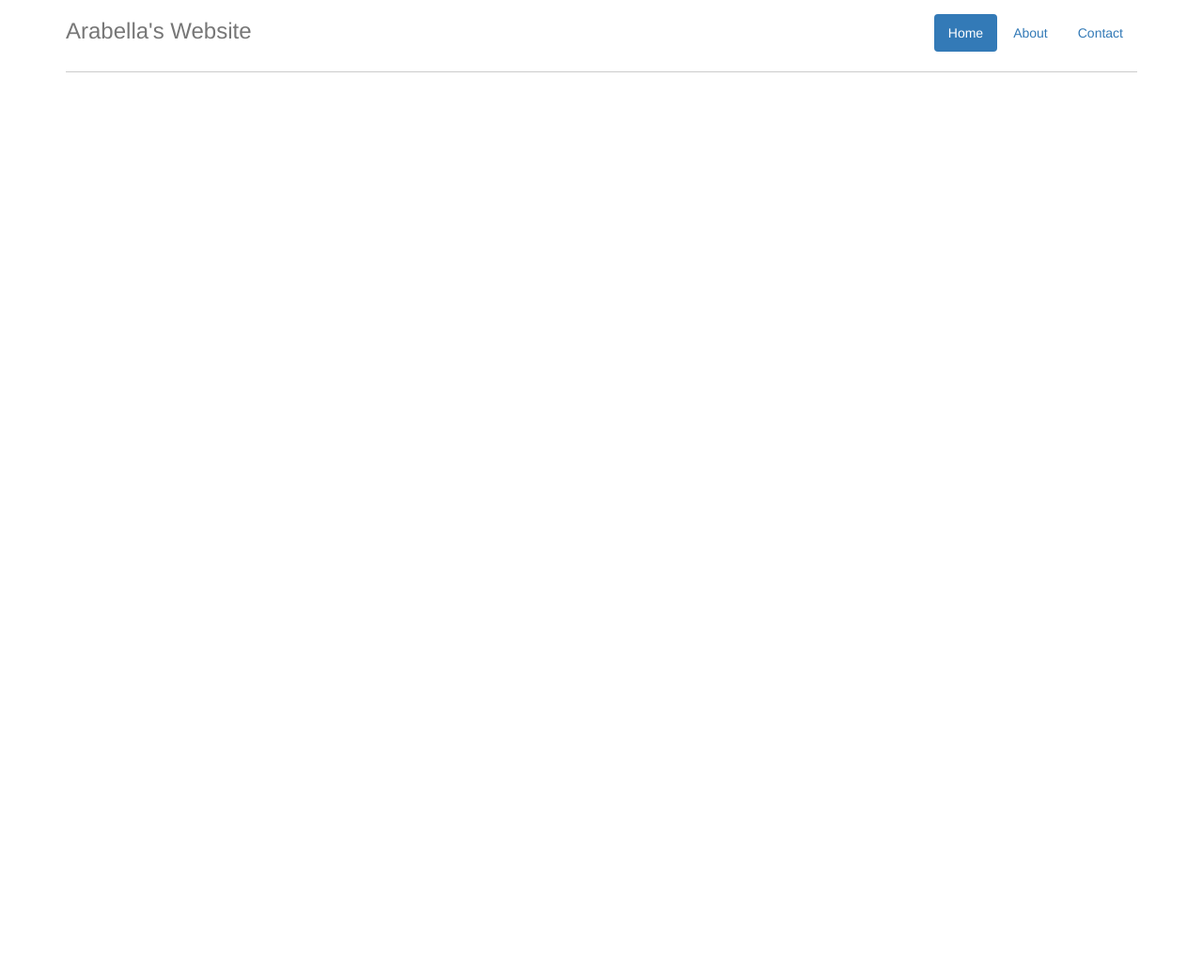
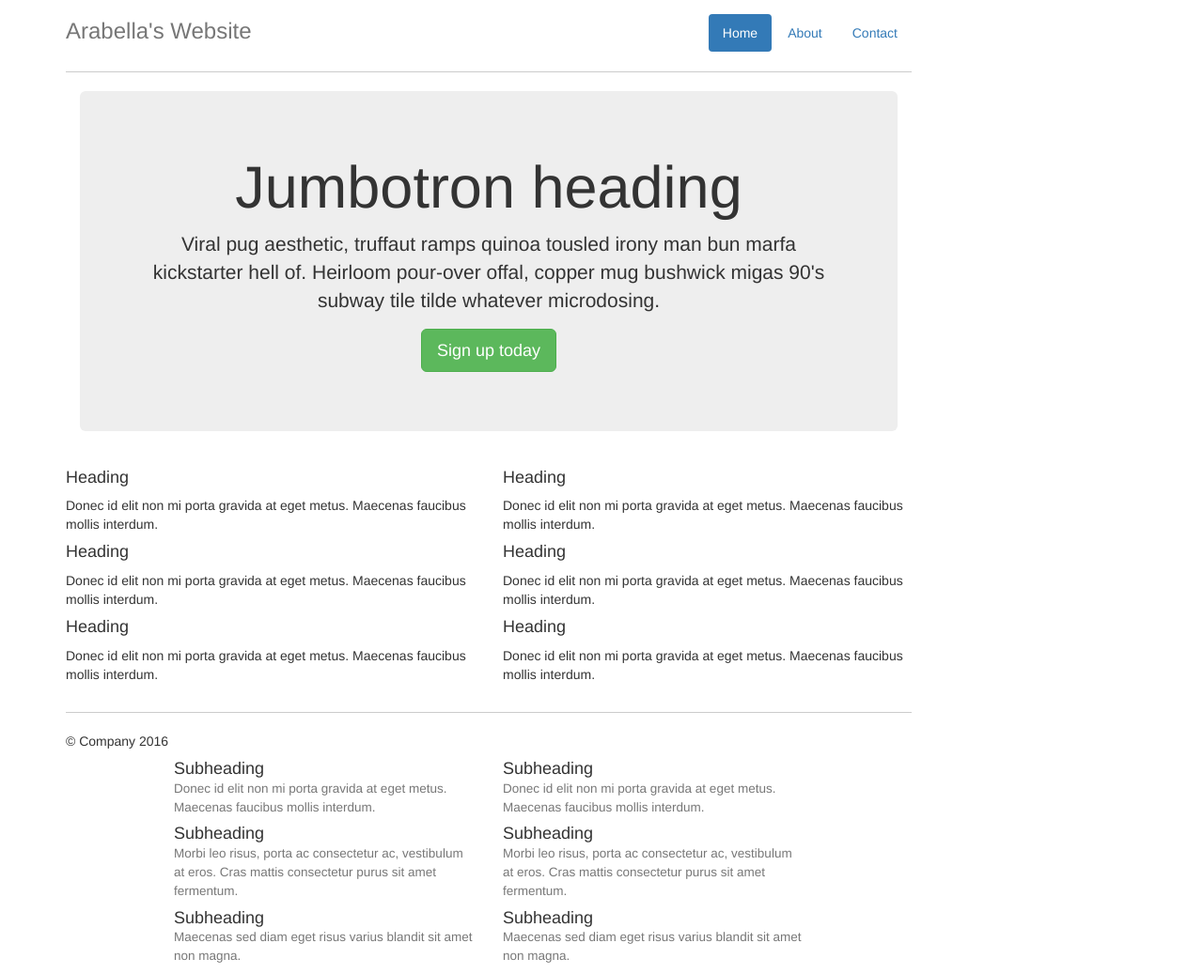
Before and after one commit to darabella/Jumbotron_class, a plain HTML site: page index.html in a window 1280 px wide. Shown: the whole page at 94% size. Before the commit the page ends 800 px from the top, so only its background shows below. Drawn offline with nearby package versions, Linux system fonts and the light colour scheme.

Commit message:
Add files via upload
changes made in class

```diff
--- a/index.html
+++ b/index.html
@@ -13,6 +13,7 @@
 </head>
 <body>
   <div class="container">
+    <div class="small-container">
       <div class="row">
         <div class="col-sm-6">
           <h3 class="text-muted">Arabella's Website</h3>
@@ -28,6 +29,106 @@
         </div>
       </div>
       <div class="divider">
+      </div>
+      <div class="col-sm-12">
+        <!-- Bootstrap has a helper class of centering text -->
+        <div class="jumbotron text-center">
+          <h1>Jumbotron heading</h1>
+          <p>Viral pug aesthetic, truffaut ramps quinoa tousled irony man bun marfa kickstarter hell of. Heirloom pour-over offal, copper mug bushwick migas 90's subway tile tilde whatever microdosing.</p>
+          <p><a class="btn btn-success btn-lg" href="#" role="button">Sign up today</a></p>
+        </div>
+      </div>
+
+      <div class="row">
+        <div class="col-sm-6">
+          <h4>Heading</h4>
+          <p>Donec id elit non mi porta gravida at eget metus. Maecenas faucibus mollis interdum.
+          </p>
+          <h4>Heading</h4>
+          <p>Donec id elit non mi porta gravida at eget metus. Maecenas faucibus mollis interdum.
+          </p>
+          <h4>Heading</h4>
+          <p>Donec id elit non mi porta gravida at eget metus. Maecenas faucibus mollis interdum.
+          </p>
+        </div>
+        <div class="col-sm-6">
+          <h4>Heading</h4>
+          <p>Donec id elit non mi porta gravida at eget metus. Maecenas faucibus mollis interdum.
+          </p>
+          <h4>Heading</h4>
+          <p>Donec id elit non mi porta gravida at eget metus. Maecenas faucibus mollis interdum.
+          </p>
+          <h4>Heading</h4>
+          <p>Donec id elit non mi porta gravida at eget metus. Maecenas faucibus mollis interdum.
+          </p>
+        </div>
+      </div>
+
+      <div class="divider"></div>
+
+      <div>
+        &copy Company 2016
+      </div>
+
+
+
+      <!-- In class attempt -->
+      <div>
+        <div class="smaller-container row">
+          <div class="col-sm-6">
+            <p>
+              <h4>
+                Subheading<br>
+                <small>
+                  Donec id elit non mi porta gravida at eget metus. Maecenas faucibus mollis interdum.
+                </small>
+              </h4>
+            </p>
+            <p>
+              <h4>
+                Subheading<br>
+                <small>
+                  Morbi leo risus, porta ac consectetur ac, vestibulum at eros. Cras mattis consectetur purus sit amet fermentum.
+                </small>
+              </h4>
+            </p>
+            <p>
+              <h4>
+                Subheading<br>
+                <small>
+                  Maecenas sed diam eget risus varius blandit sit amet non magna.
+                </small>
+              </h4>
+            </p>
+          </div>
+          <div class="col-sm-6">
+            <p>
+              <h4>
+                Subheading<br>
+                <small>
+                  Donec id elit non mi porta gravida at eget metus. Maecenas faucibus mollis interdum.
+                </small>
+              </h4>
+            </p>
+            <p>
+              <h4>
+                Subheading<br>
+                <small>
+                  Morbi leo risus, porta ac consectetur ac, vestibulum at eros. Cras mattis consectetur purus sit amet fermentum.
+                </small>
+              </h4>
+            </p>
+            <p>
+              <h4>
+                Subheading<br>
+                <small>
+                  Maecenas sed diam eget risus varius blandit sit amet non magna.
+                </small>
+              </h4>
+            </p>
+          </div>
+        </div>
+      </div>
     </div>
   </div>
 
--- a/style.css
+++ b/style.css
@@ -1,5 +1,13 @@
+
+
 .small-container {
+  max-width:900px;
+}
+
+.smaller-container {
   max-width:700px;
+  margin-left: auto;
+  margin-right: auto;
 }
 
 .margin-top-15 {
@@ -11,3 +19,9 @@
   margin-bottom: 20px;
   border-top: #ccc 1px solid;
 }
+
+.align-center {
+  margin-left: auto;
+  margin-right: auto;
+  text-align: center;
+}
```
Lines whose indentation alone changed are shown as unchanged.
